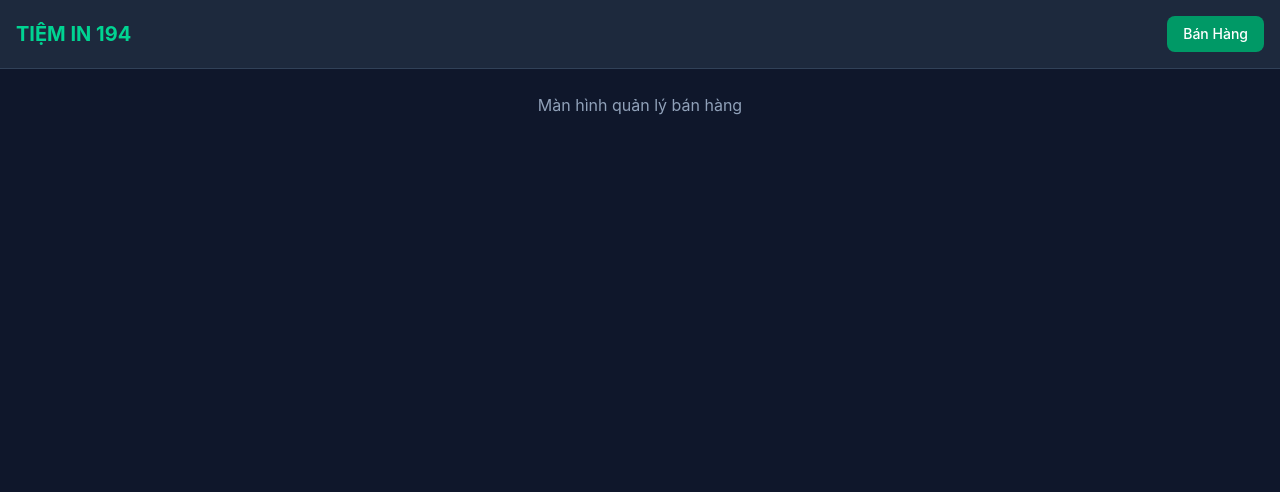
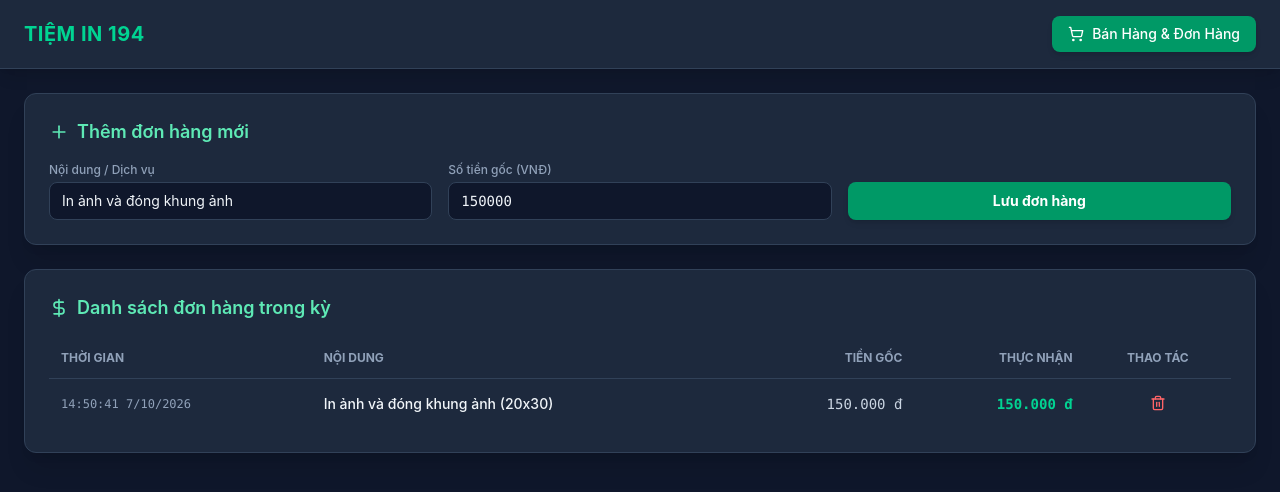
Before and after one commit to crvinh-cmyk/Quan-ly-194, a React (Vite) app: page / in a window 1280 px wide. Shown: the top 492 px of the page. Built offline with nearby package versions, Linux system fonts and the light colour scheme.

Commit message:
Update App.tsx

```diff
--- a/src/App.tsx
+++ b/src/App.tsx
@@ -1,54 +1,196 @@
-import React, { useState } from 'react';
+import React, { useState, useEffect } from 'react';
 import { S1aView } from './components/S1aView';
-import { isPartnerMode } from './utils/partnerConfig';
+import { isPartnerMode, getRevenueMultiplier } from './utils/partnerConfig';
+import { ShoppingCart, FileText, Plus, Trash2, DollarSign } from 'lucide-react';
+
+interface Order {
+  id: string;
+  createdAt: string;
+  itemsName: string;
+  originalAmount: number;
+  totalAmount: number;
+}
 
 export function App() {
   const [activeTab, setActiveTab] = useState<'sales' | 's1a'>('sales');
   const isPartner = isPartnerMode();
+  const multiplier = getRevenueMultiplier();
+
+  // Quản lý danh sách đơn hàng (lưu tạm trên trình duyệt)
+  const [orders, setOrders] = useState<Order[]>(() => {
+    const saved = localStorage.getItem('tiem_in_194_orders');
+    if (saved) {
+      try { return JSON.parse(saved); } catch (e) { return []; }
+    }
+    return [
+      {
+        id: '1',
+        createdAt: new Date().toISOString(),
+        itemsName: 'In ảnh và đóng khung ảnh (20x30)',
+        originalAmount: 150000,
+        totalAmount: 150000 * (isPartner ? multiplier : 1)
+      }
+    ];
+  });
+
+  const [newItemName, setNewItemName] = useState('In ảnh và đóng khung ảnh');
+  const [newAmount, setNewAmount] = useState<number>(150000);
+
+  useEffect(() => {
+    localStorage.setItem('tiem_in_194_orders', JSON.stringify(orders));
+  }, [orders]);
+
+  const handleAddOrder = (e: React.FormEvent) => {
+    e.preventDefault();
+    if (!newAmount || newAmount <= 0) return;
+
+    const calculatedAmount = newAmount * (isPartner ? multiplier : 1);
+    const newOrder: Order = {
+      id: Date.now().toString(),
+      createdAt: new Date().toISOString(),
+      itemsName: newItemName,
+      originalAmount: newAmount,
+      totalAmount: calculatedAmount
+    };
+
+    setOrders([newOrder, ...orders]);
+    setNewAmount(150000);
+  };
+
+  const handleDeleteOrder = (id: string) => {
+    setOrders(orders.filter(o => o.id !== id));
+  };
 
   return (
-    <div className="min-h-screen bg-slate-900 text-slate-100">
-      {/* Thanh điều khiển Navigation */}
-      <header className="bg-slate-800 border-b border-slate-700 p-4 flex justify-between items-center print:hidden">
-        <h1 className="text-xl font-bold text-emerald-400">TIỆM IN 194</h1>
+    <div className="min-h-screen bg-slate-900 text-slate-100 flex flex-col">
+      {/* Thanh điều hướng chính */}
+      <header className="bg-slate-800 border-b border-slate-700 px-6 py-4 flex flex-wrap justify-between items-center print:hidden shadow-lg">
+        <div className="flex items-center gap-3">
+          <h1 className="text-xl font-bold text-emerald-400 tracking-wide">
+            TIỆM IN 194 {isPartner && <span className="text-xs bg-emerald-900 text-emerald-300 px-2 py-0.5 rounded ml-2 border border-emerald-600">Partner View (-20%)</span>}
+          </h1>
+        </div>
 
         <nav className="flex gap-2">
           <button
             onClick={() => setActiveTab('sales')}
-            className={`px-4 py-2 rounded-lg font-medium text-sm transition ${
+            className={`flex items-center gap-2 px-4 py-2 rounded-lg font-medium text-sm transition ${
               activeTab === 'sales'
-                ? 'bg-emerald-600 text-white'
+                ? 'bg-emerald-600 text-white shadow-md'
                 : 'bg-slate-700 text-slate-300 hover:bg-slate-600'
             }`}
           >
-            Bán Hàng
+            <ShoppingCart className="w-4 h-4" />
+            Bán Hàng & Đơn Hàng
           </button>
 
-          {/* Tab S1a chỉ hiển thị khi ở link Partner View (link -20%) */}
           {isPartner && (
             <button
               onClick={() => setActiveTab('s1a')}
-              className={`px-4 py-2 rounded-lg font-medium text-sm transition ${
+              className={`flex items-center gap-2 px-4 py-2 rounded-lg font-medium text-sm transition ${
                 activeTab === 's1a'
-                  ? 'bg-emerald-600 text-white'
+                  ? 'bg-emerald-600 text-white shadow-md'
                   : 'bg-slate-700 text-slate-300 hover:bg-slate-600'
               }`}
             >
+              <FileText className="w-4 h-4" />
               Theo dõi doanh thu mẫu S1a
             </button>
           )}
         </nav>
       </header>
 
-      {/* Hiển thị nội dung theo Tab */}
-      <main>
+      {/* Nội dung chính */}
+      <main className="flex-1 p-6 max-w-7xl mx-auto w-full">
         {activeTab === 'sales' ? (
-          <div className="p-6 text-center text-slate-400">
-            {/* Giao diện bán hàng chính của bạn ở đây */}
-            <p>Màn hình quản lý bán hàng</p>
+          <div className="space-y-6">
+            <div className="bg-slate-800 border border-slate-700 rounded-xl p-6 shadow-xl">
+              <h2 className="text-lg font-semibold mb-4 text-emerald-300 flex items-center gap-2">
+                <Plus className="w-5 h-5" /> Thêm đơn hàng mới
+              </h2>
+              <form onSubmit={handleAddOrder} className="grid grid-cols-1 md:grid-cols-3 gap-4 items-end">
+                <div>
+                  <label className="block text-xs font-medium text-slate-400 mb-1">Nội dung / Dịch vụ</label>
+                  <input
+                    type="text"
+                    value={newItemName}
+                    onChange={(e) => setNewItemName(e.target.value)}
+                    className="w-full bg-slate-900 border border-slate-700 rounded-lg px-3 py-2 text-sm text-slate-100 outline-none focus:border-emerald-500"
+                    required
+                  />
+                </div>
+                <div>
+                  <label className="block text-xs font-medium text-slate-400 mb-1">
+                    Số tiền gốc (VNĐ) {isPartner && <span className="text-emerald-400">(Tự động giảm 20%)</span>}
+                  </label>
+                  <input
+                    type="number"
+                    value={newAmount}
+                    onChange={(e) => setNewAmount(Number(e.target.value))}
+                    className="w-full bg-slate-900 border border-slate-700 rounded-lg px-3 py-2 text-sm text-slate-100 outline-none focus:border-emerald-500 font-mono"
+                    required
+                  />
+                </div>
+                <button
+                  type="submit"
+                  className="bg-emerald-600 hover:bg-emerald-500 text-white font-bold px-4 py-2 rounded-lg text-sm transition shadow-md h-[38px]"
+                >
+                  Lưu đơn hàng
+                </button>
+              </form>
+            </div>
+
+            {/* Bảng danh sách đơn hàng */}
+            <div className="bg-slate-800 border border-slate-700 rounded-xl p-6 shadow-xl">
+              <h2 className="text-lg font-semibold mb-4 text-emerald-300 flex items-center gap-2">
+                <DollarSign className="w-5 h-5" /> Danh sách đơn hàng trong kỳ
+              </h2>
+              {orders.length === 0 ? (
+                <p className="text-slate-400 text-sm text-center py-8">Chưa có đơn hàng nào.</p>
+              ) : (
+                <div className="overflow-x-auto">
+                  <table className="w-full text-left border-collapse text-sm">
+                    <thead>
+                      <tr className="border-b border-slate-700 text-slate-400 text-xs uppercase">
+                        <th className="p-3">Thời gian</th>
+                        <th className="p-3">Nội dung</th>
+                        <th className="p-3 text-right">Tiền gốc</th>
+                        <th className="p-3 text-right">Thực nhận {isPartner && '(-20%)'}</th>
+                        <th className="p-3 text-center">Thao tác</th>
+                      </tr>
+                    </thead>
+                    <tbody className="divide-y divide-slate-700">
+                      {orders.map((order) => (
+                        <tr key={order.id} className="hover:bg-slate-750">
+                          <td className="p-3 text-slate-400 font-mono text-xs">
+                            {new Date(order.createdAt).toLocaleString('vi-VN')}
+                          </td>
+                          <td className="p-3 font-medium">{order.itemsName}</td>
+                          <td className="p-3 text-right font-mono text-slate-300">
+                            {order.originalAmount.toLocaleString('vi-VN')} đ
+                          </td>
+                          <td className="p-3 text-right font-mono text-emerald-400 font-bold">
+                            {order.totalAmount.toLocaleString('vi-VN')} đ
+                          </td>
+                          <td className="p-3 text-center">
+                            <button
+                              onClick={() => handleDeleteOrder(order.id)}
+                              className="text-red-400 hover:text-red-300 p-1 rounded transition"
+                              title="Xóa đơn"
+                            >
+                              <Trash2 className="w-4 h-4" />
+                            </button>
+                          </td>
+                        </tr>
+                      ))}
+                    </tbody>
+                  </table>
+                </div>
+              )}
+            </div>
           </div>
         ) : (
-          <S1aView />
+          <S1aView orders={orders} />
         )}
       </main>
     </div>
```
